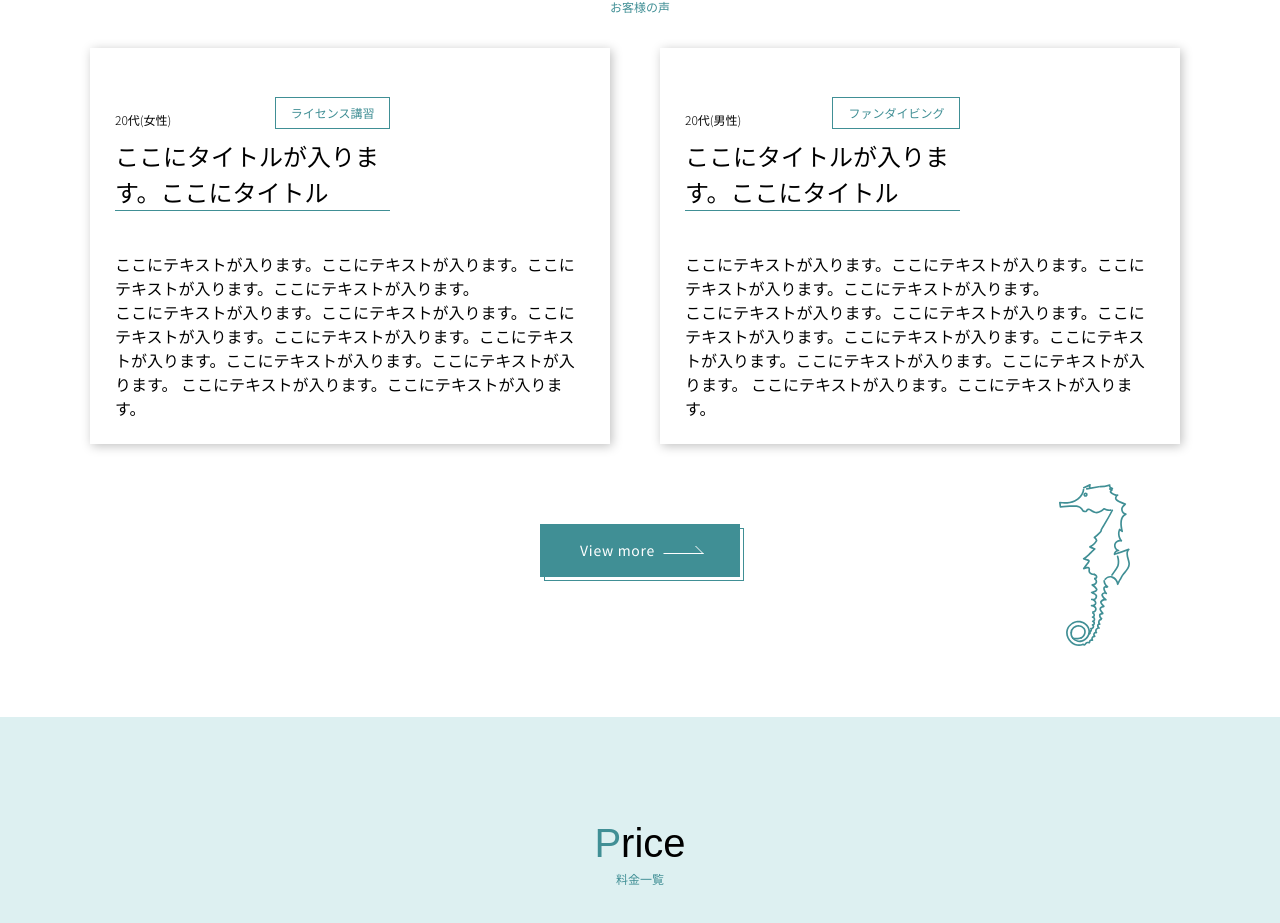
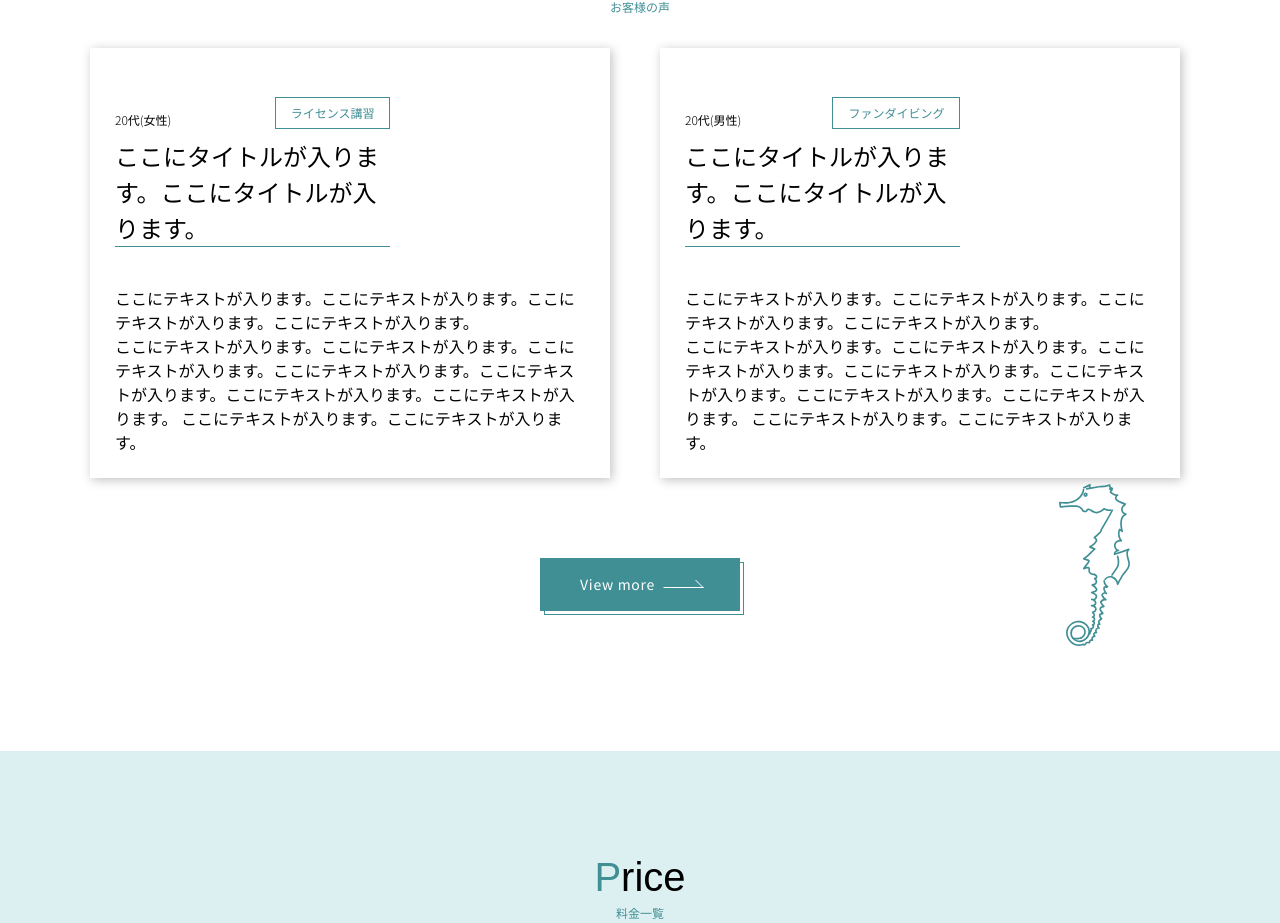
Before and after one commit to rikirarioda/diving, a plain HTML site: page src/index.html in a window 1280 px wide. Shown: the part 4335-5258 px from the top of the page. Drawn offline with nearby package versions, Linux system fonts and the light colour scheme; files whose address does not match are found by name; a web font is replaced by a local one.

Commit message:
no message

```diff
--- a/src/index.html
+++ b/src/index.html
@@ -462,7 +462,7 @@
                         <p class="voice-card__item-tag">ライセンス講習</p>
                       </div>
                       <p class="voice-card__item-title">
-                        ここにタイトルが入ります。ここにタイトル
+                        ここにタイトルが入ります。ここにタイトルが入ります。
                       </p>
                     </div>
                     <div class="voice-card__item-img colorbox">
@@ -488,7 +488,7 @@
                       </div>
 
                       <p class="voice-card__item-title">
-                        ここにタイトルが入ります。ここにタイトル
+                        ここにタイトルが入ります。ここにタイトルが入ります。
                       </p>
                     </div>
                     <div class="voice-card__item-img colorbox">
```
Also changed, not shown: dist/index.html.
